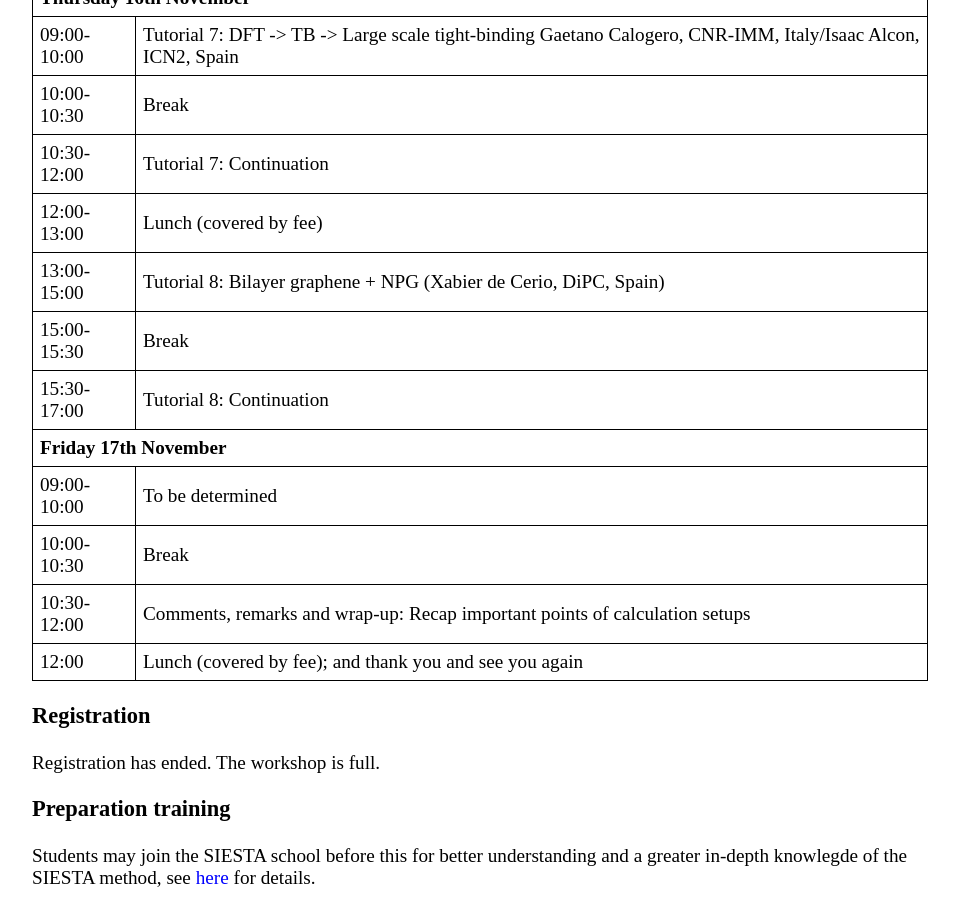
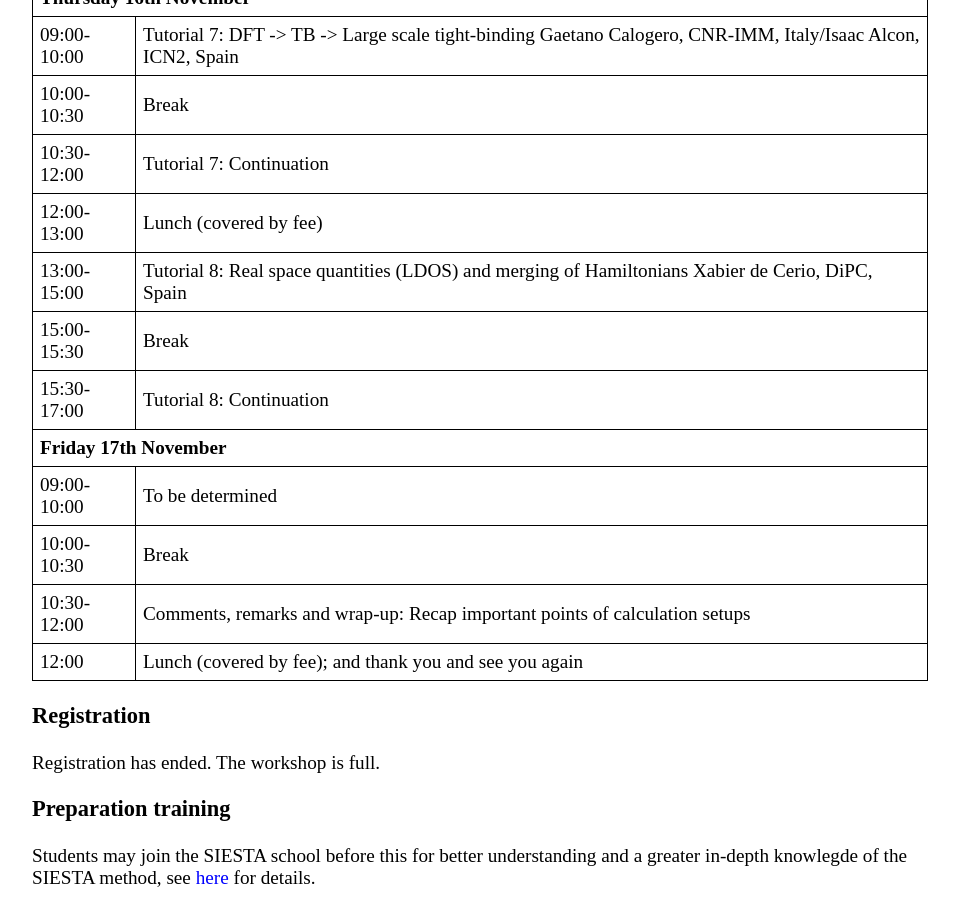
Before and after one commit to siesta-project/web-portal, a Jekyll site: the page built from _events/TranSIESTA_School-2023.md, in a window 1280 px wide and 900 px high, scrolled down 2176 px. Shown: the whole window, without its empty margins (160-1119 px from the left). Built offline with Jekyll 4.4.1, drawn with Linux system fonts in a browser that asks for light colours.

Commit message:
added topic for Xabier
Signed-off-by: Nick Papior <nickpapior@gmail.com>

```diff
--- a/_events/TranSIESTA_School-2023.md
+++ b/_events/TranSIESTA_School-2023.md
@@ -91,7 +91,7 @@ It will be released [here](https://github.com/zerothi/ts-tbt-sisl-tutorial/relea
 <tr><td>10:00-10:30</td><td> Break</td></tr>
 <tr><td>10:30-12:00</td><td> Tutorial 7: Continuation</td></tr>
 <tr><td>12:00-13:00</td><td> Lunch (covered by fee)</td></tr>
-<tr><td>13:00-15:00</td><td> Tutorial 8: Bilayer graphene + NPG (Xabier de Cerio, DiPC, Spain)</td></tr>
+<tr><td>13:00-15:00</td><td> Tutorial 8: Real space quantities (LDOS) and merging of Hamiltonians Xabier de Cerio, DiPC, Spain</td></tr>
 <tr><td>15:00-15:30</td><td> Break</td></tr>
 <tr><td>15:30-17:00</td><td> Tutorial 8: Continuation</td></tr>
 
```
